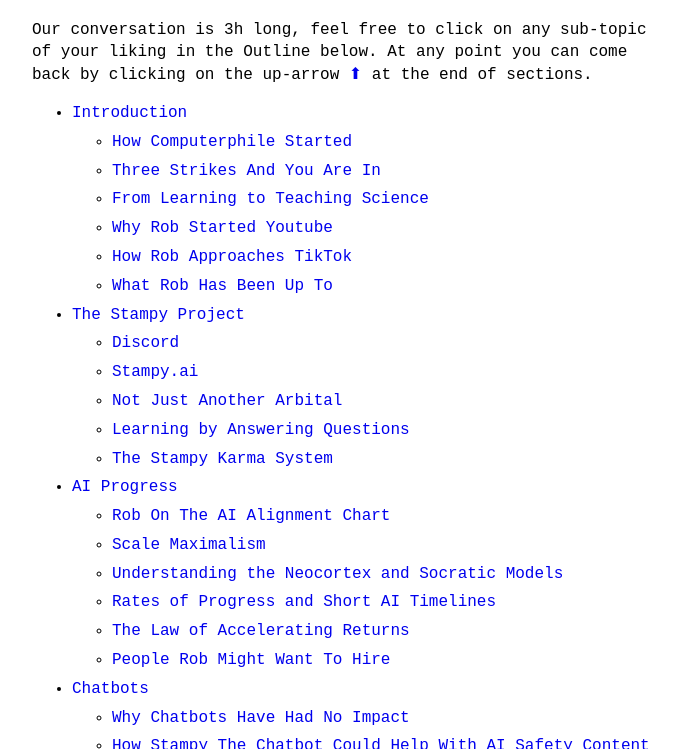
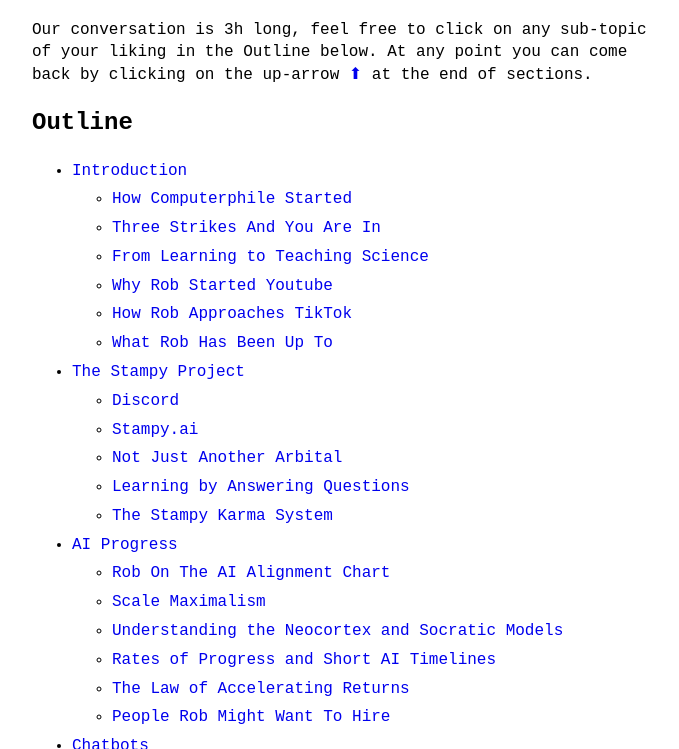
Before and after one commit to theinsideview/theinsideview.github.io, a Jekyll site: the page built from _posts/2022-08-17-rob.md, in a window 1280 px wide and 900 px high, scrolled down 679 px, cut to the strip 151-900 px from the top of the window. Shown: the whole strip, without its empty margins (288-967 px from the left). Built offline with Jekyll 4.4.1, drawn with Linux system fonts in a browser that asks for light colours.

Commit message:
Update 2022-08-17-rob.md

```diff
--- a/_posts/2022-08-17-rob.md
+++ b/_posts/2022-08-17-rob.md
@@ -11,6 +11,8 @@
 {% include spotifyPlayer.html id=page.spotifyId %}
 
 Our conversation is 3h long, feel free to click on any sub-topic of your liking in the Outline below. At any point you can come back by clicking on the up-arrow <a href="#outline">⬆</a> at the end of sections.
+
+# Outline
 
 * [Introduction](#introduction)
     * [How Computerphile Started](#how-computerphile-started)
```
